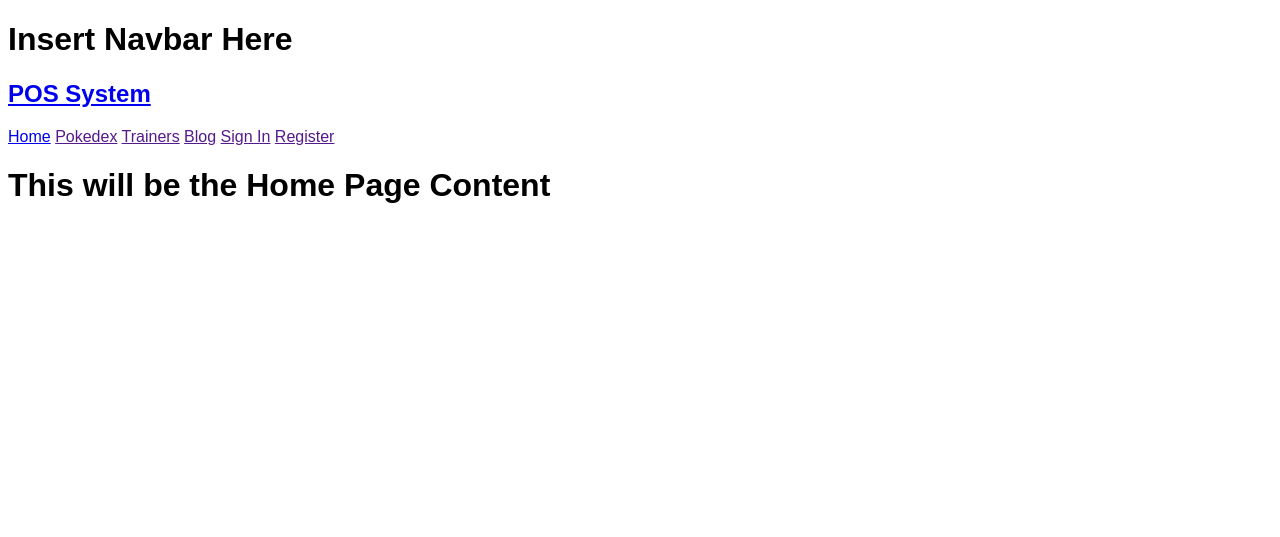
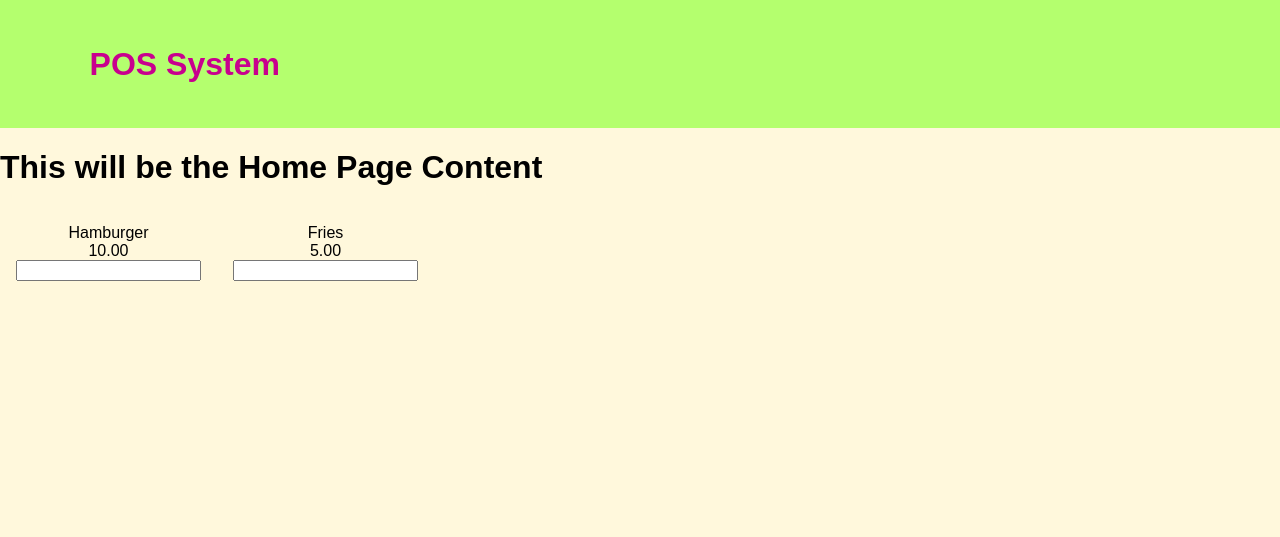
Before and after one commit to Lifestream308/POS-system, a Flask app: page / in a window 1280 px wide. Shown: the top 537 px of the page. Run offline with Flask 2, Linux system fonts and the light colour scheme.

Commit message:
update. progress on homepage. Working toward MVP

```diff
--- a/system/routes.py
+++ b/system/routes.py
@@ -1,6 +1,6 @@
 from flask import render_template, url_for, flash, redirect, request, abort, jsonify
 from system import app, db, bcrypt
-# from system.forms import RegistrationForm, AccountForm, LoginForm, PostForm
+from system.forms import RegistrationForm, AccountForm, LoginForm, PostForm
 from system.models import User
 from flask_login import login_user, current_user, logout_user, login_required
 
@@ -8,3 +8,18 @@ from flask_login import login_user, current_user, logout_user, login_required
 @app.route("/home")
 def home():
     return render_template('home.html')
+
+@app.route("/login", methods=['GET', 'POST'])
+def login():
+    if current_user.is_authenticated:
+        return redirect(url_for('home'))
+    form = LoginForm()
+    if form.validate_on_submit():
+        user = User.query.filter_by(email=form.email.data).first()
+        if user and bcrypt.check_password_hash(user.password, form.password.data):
+            login_user(user, remember=form.remember.data)
+            next_page = request.args.get('next')
+            return redirect(next_page) if next_page else redirect(url_for('home'))
+        else:
+            flash('Login Unsuccessful. Please check email and password')
+    return render_template('login.html', form=form)
--- a/system/static/main.css
+++ b/system/static/main.css
@@ -3,9 +3,130 @@
     font-family: Arial, Helvetica, sans-serif;
 }
 
+body {
+  background-image: linear-gradient(cornsilk 90%, white);
+  background-repeat: no-repeat;
+  background-attachment: fixed;
+  margin: 0;
+  padding: 0;
+  width: 100%;
+  height: 100%;
+}
+nav {
+  display: grid;
+  grid-template-columns: 1fr 2fr;
+  padding: 2% 7% 2% 7%;
+  background-color: rgb(180, 255, 110);
+}
+.anchor {
+  color: rgb(200, 0, 142);
+  font-size: xx-large;
+  text-decoration: none;
+}
+.nav-list {
+  padding: 0rem;
+  display: flex;
+  flex-wrap: wrap;
+}
+.nav-list a {
+  text-decoration: none;
+  padding: 1rem;
+  margin: 1rem 0 0rem 0;
+  color: purple;
+}
+.nav-list a:hover {
+  text-decoration: underline;
+}
+.margin {
+  margin: 0 10% 5% 10%;
+}
+.wrapper {
+  display: block;
+}
+
+.container {
+  display: flex;
+}
+.wrap {
+  flex-wrap: wrap;
+}
+.imgContainer {
+  width: fit-content;
+  text-align: center;
+}
+.imgContainer img {
+  padding:  0 0 0 0;
+  margin: 3px 1rem 0 1rem;
+}
+.details {
+  padding-left: 2rem;
+}
+.margin1 {
+  margin: 1rem;
+}
+.blog-list {
+  margin-top: 2rem;
+  margin-bottom: 2rem;
+}
+.blog-list a {
+  text-decoration: none;
+  padding: 1rem;
+  margin: 0rem .5rem 0rem 0rem;
+  color: purple;
+}
+.blog-list a:hover {
+  text-decoration: underline;
+}
+.bgEmphasis {
+  background-color: rgb(180, 255, 110);
+  border-radius: 1rem;
+}
+.bgRed {
+  background-color: red;
+  border-radius: .5rem;
+  margin: 1rem;
+  margin-top: 2rem;
+  padding: .8rem;
+  width: fit-content;
+  display: inline-block;
+}
+.bgRed:hover {
+  outline: auto;
+}
+.bgRed a {
+  color: white;
+}
+.lgFont {
+  font-size: x-large;
+  margin-top: 0;
+}
+.margin0 {
+  margin-bottom: 0;
+}
+.marginTop {
+  margin-top: 5px;
+}
+.marginSides {
+  margin: 0 10% 0 10%;
+}
+.font1 {
+  font-family: 'Times New Roman', Times, serif;
+}
+.bold {
+  font-weight: bold;
+}
 
 
 
+.textCenter {
+  text-align: center;
+}
+.flex {
+  display: flex;
+}
+/* .spaceAround {
+  align-content: flex-end;
+} */
 
 
 /* Dropdown Button */
--- a/system/templates/home.html
+++ b/system/templates/home.html
@@ -3,4 +3,17 @@
 
     <h1>This will be the Home Page Content</h1>
 
+    <div class="textCenter flex">
+        <div class="margin1">
+            <div class="itemName">Hamburger</div>
+            <div class="itemPrice">10.00</div>
+            <input type="number" name="" id="">
+        </div>
+        <div class="margin1">
+            <div class="itemName">Fries</div>
+            <div class="itemPrice">5.00</div>
+            <input type="number" name="" id="">
+        </div>
+    </div>
+
 {% endblock content %}
--- a/system/templates/layout.html
+++ b/system/templates/layout.html
@@ -8,12 +8,9 @@
     <title>POS System</title>
 </head>
 <body>
-
-    <h1>Insert Navbar Here</h1>
-
     <nav>
         <h1><a class="anchor" href="{{ url_for('home') }}">POS System</a></h1>
-        <div class="nav-list">
+        <!-- <div class="nav-list">
             <a href="{{ url_for('home') }}">Home</a>
             <a href="">Pokedex</a>
             <a href="">Trainers</a>
@@ -42,7 +39,7 @@
                 <a href="">Register</a>
             {% endif %}
             </div>
-          </div>
+          </div> -->
     </nav>
 
     {% with messages = get_flashed_messages() %}
```
Also changed, not shown: system/templates/login.html (added, +48 -0 lines).
